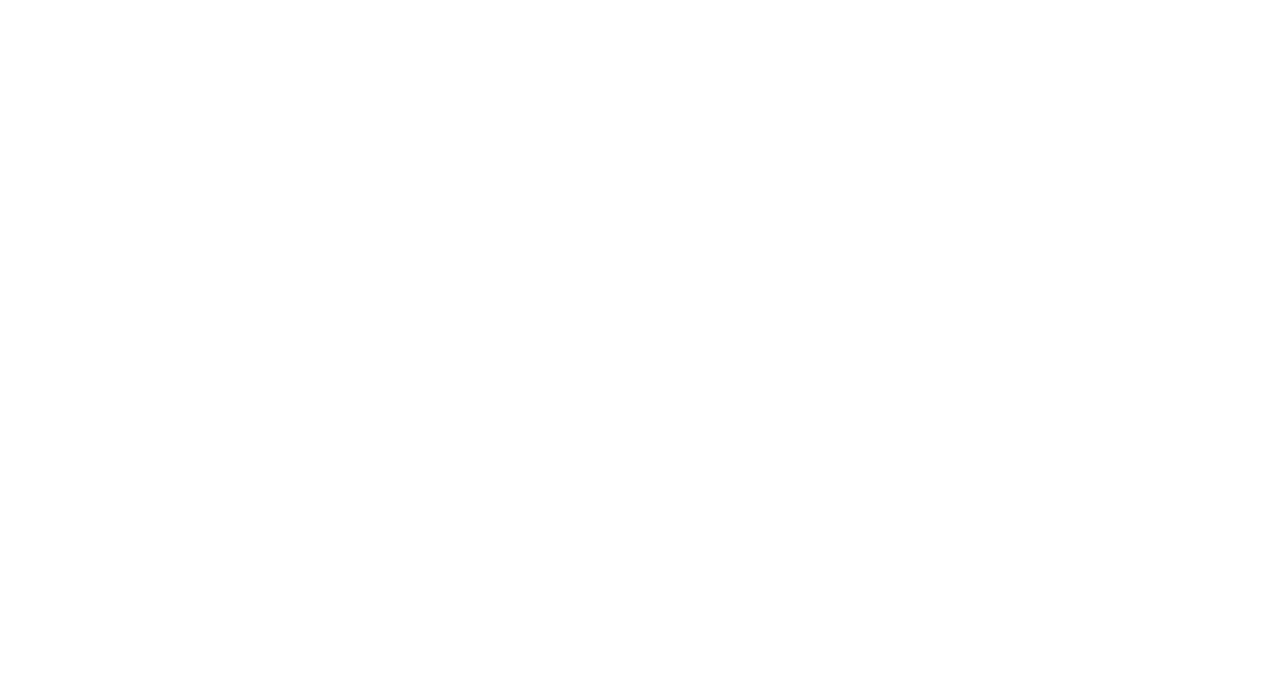
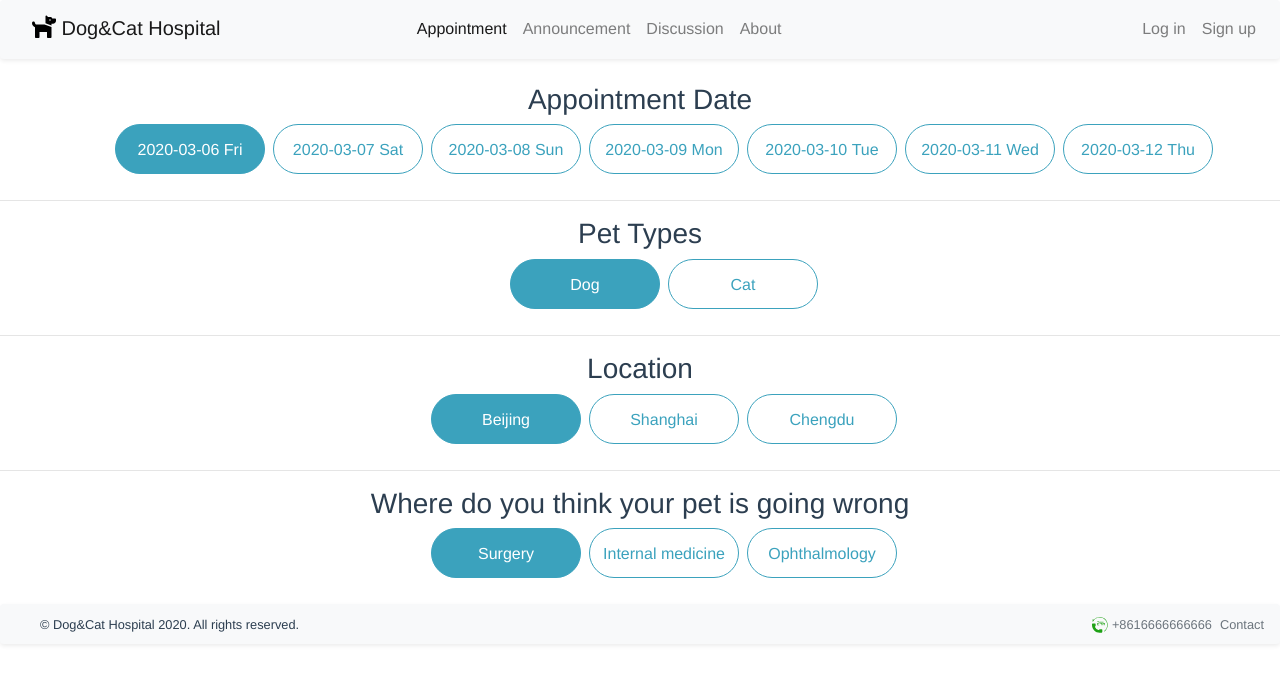
Before and after one commit to rtkCode/COMP3030J, a Vue app in the folder front-end/: page /appointment in a window 1280 px wide. Shown: the top 684 px of the page. Built offline with nearby package versions, Linux system fonts and the light colour scheme.

Commit message:
appointment page

```diff
--- a/front-end/package.json
+++ b/front-end/package.json
@@ -7,6 +7,7 @@
     "build": "vue-cli-service build"
   },
   "dependencies": {
+    "axios": "^0.19.2",
     "core-js": "^3.6.4",
     "vue": "^2.6.11",
     "vue-router": "^3.1.5"
--- a/front-end/src/components/Header.vue
+++ b/front-end/src/components/Header.vue
@@ -4,26 +4,50 @@
     <nav class="navbar navbar-expand-lg navbar-light bg-light shadow-sm rounded">
       <!-- nav title -->
       <a class="navbar-brand" href="/">
-        <svg t="1583465325680" class="icon mb-2" viewBox="0 0 1024 1024" version="1.1" xmlns="http://www.w3.org/2000/svg" p-id="5179" xmlns:xlink="http://www.w3.org/1999/xlink" width="24" height="24"><defs></defs><path d="M992 192h-128l-14.32-28.62A64 64 0 0 0 792.44 128H685.2l-54.56-54.56C610.46 53.28 576 67.56 576 96.06v299.68l256 91.42V416h64c70.7 0 128-57.3 128-128v-64c0-17.68-14.32-32-32-32z m-224 96c-17.68 0-32-14.32-32-32s14.32-32 32-32 32 14.32 32 32-14.32 32-32 32zM192 448c-35.28 0-64-28.72-64-64 0-35.34-28.66-64-64-64S0 348.66 0 384c0 83.32 53.66 153.7 128 180.2V992c0 17.68 14.32 32 32 32h128c17.68 0 32-14.32 32-32V768h320v224c0 17.68 14.32 32 32 32h128c17.68 0 32-14.32 32-32V555.1L532.1 448H192z" p-id="5180"></path></svg>
+        <svg
+          t="1583465325680"
+          class="icon mb-2"
+          viewBox="0 0 1024 1024"
+          version="1.1"
+          xmlns="http://www.w3.org/2000/svg"
+          p-id="5179"
+          xmlns:xlink="http://www.w3.org/1999/xlink"
+          width="24"
+          height="24"
+        >
+          <defs />
+          <path
+            d="M992 192h-128l-14.32-28.62A64 64 0 0 0 792.44 128H685.2l-54.56-54.56C610.46 53.28 576 67.56 576 96.06v299.68l256 91.42V416h64c70.7 0 128-57.3 128-128v-64c0-17.68-14.32-32-32-32z m-224 96c-17.68 0-32-14.32-32-32s14.32-32 32-32 32 14.32 32 32-14.32 32-32 32zM192 448c-35.28 0-64-28.72-64-64 0-35.34-28.66-64-64-64S0 348.66 0 384c0 83.32 53.66 153.7 128 180.2V992c0 17.68 14.32 32 32 32h128c17.68 0 32-14.32 32-32V768h320v224c0 17.68 14.32 32 32 32h128c17.68 0 32-14.32 32-32V555.1L532.1 448H192z"
+            p-id="5180"
+          />
+        </svg>
         {{hospital}}
       </a>
       <!-- nav collapse button -->
-      <button class="navbar-toggler" type="button" data-toggle="collapse" data-target="#navbarSupportedContent" aria-controls="navbarSupportedContent" aria-expanded="false" aria-label="Toggle navigation">
+      <button
+        class="navbar-toggler"
+        type="button"
+        data-toggle="collapse"
+        data-target="#navbarSupportedContent"
+        aria-controls="navbarSupportedContent"
+        aria-expanded="false"
+        aria-label="Toggle navigation"
+      >
         <span class="navbar-toggler-icon"></span>
       </button>
 
       <div class="collapse navbar-collapse" id="navbarSupportedContent">
         <!-- links -->
         <nav class="navbar-nav m-auto">
-          <a class="nav-link" href="/">Appointment</a>
+          <a class="nav-link" href="/appointment" ref="appointment">Appointment</a>
           <a class="nav-link" href="/">Announcement</a>
           <a class="nav-link" href="/">Discussion</a>
           <a class="nav-link" href="/">About</a>
         </nav>
         <!-- login & register links -->
         <nav class="navbar-nav ml-auto">
-            <a class="nav-link" href="/login" ref="login">Log in</a>
-            <a class="nav-link" href="/register" ref="register">Sign up</a>
+          <a class="nav-link" href="/login" ref="login">Log in</a>
+          <a class="nav-link" href="/register" ref="register">Sign up</a>
         </nav>
       </div>
     </nav>
@@ -32,14 +56,14 @@
 
 <script>
 export default {
-  props:{
-      "hospital": String
+  props: {
+    hospital: String
   }
 };
 </script>
 
 <style scoped>
-.navbar-brand{
+.navbar-brand {
   margin-left: 16px;
 }
 </style>
--- a/front-end/src/router/index.js
+++ b/front-end/src/router/index.js
@@ -3,6 +3,7 @@ import VueRouter from 'vue-router'
 import Index from '../views/Index.vue'
 import LogIn from '../views/LogIn.vue'
 import SignUp from '../views/SignUp.vue'
+import Appointment from '../views/Appointment.vue'
 import axios from 'axios'
 import qs from 'qs';
 
@@ -30,6 +31,11 @@ const routes = [
     component: SignUp
     // lazy-loaded
     // component: () => import(/* webpackChunkName: "register" */ '../views/SignUp.vue')
+  },
+  {
+    path: '/appointment',
+    name: 'Appointment',
+    component: Appointment
   }
 ]
 
--- /dev/null
+++ b/front-end/src/views/Appointment.vue
@@ -0,0 +1,200 @@
+<template>
+  <div class="Appointment">
+    <Header :hospital="hospital" ref="header"></Header>
+    <div>
+      <br />
+      <h3>Appointment Date</h3>
+      <ul>
+        <li
+          v-for="date,index of date"
+          :key="item"
+          :class="{checked:index==d}"
+          @click="changeDate(index)"
+        >{{date}}</li>
+      </ul>
+      <hr />
+      <h3>Pet Types</h3>
+      <ul>
+        <li
+          v-for="pet,index of pet"
+          :key="item"
+          :class="{checked:index==p}"
+          @click="changePet(index)"
+        >{{pet}}</li>
+      </ul>
+      <hr />
+      <h3>Location</h3>
+      <ul>
+        <li
+          v-for="city,index of city"
+          :key="item"
+          :class="{checked:index==c}"
+          @click="changeCity(index)"
+        >{{city}}</li>
+      </ul>
+      <hr />
+      <h3>Where do you think your pet is going wrong</h3>
+      <ul>
+        <li
+          v-for="type,index of type"
+          :key="item"
+          :class="{checked:index==t}"
+          @click="changeType(index)"
+        >{{type}}</li>
+      </ul>
+    </div>
+    <Footer :hospital="hospital"></Footer>
+  </div>
+</template>
+
+
+<script>
+import Header from "@/components/Header.vue";
+import SideBar from "@/components/SideBar.vue";
+import Footer from "@/components/Footer.vue";
+
+export default {
+  data() {
+    return {
+      nowDate: "",
+      nowWeek: "",
+      date: [],
+      pet: ["Dog", "Cat"],
+      city: ["Beijing", "Shanghai", "Chengdu"],
+      type: ["Surgery", "Internal medicine", "Ophthalmology"],
+      d: 0,
+      p: 0,
+      c: 0,
+      t: 0
+    };
+  },
+  components: {
+    Header,
+    SideBar,
+    Footer
+  },
+  props: {
+    hospital: String
+  },
+  created() {
+    document.title = this.hospital;
+  },
+  mounted() {
+    this.hilight();
+    this.currentTime();
+    this.date.push(this.getBeforeDate(0, this.currentTime()) + this.nowWeek);
+    this.date.push(this.getBeforeDate(-1, this.currentTime()) + this.nowWeek);
+    this.date.push(this.getBeforeDate(-2, this.currentTime()) + this.nowWeek);
+    this.date.push(this.getBeforeDate(-3, this.currentTime()) + this.nowWeek);
+    this.date.push(this.getBeforeDate(-4, this.currentTime()) + this.nowWeek);
+    this.date.push(this.getBeforeDate(-5, this.currentTime()) + this.nowWeek);
+    this.date.push(this.getBeforeDate(-6, this.currentTime()) + this.nowWeek);
+  },
+  created() {
+    document.title = `Appointment | ${this.hospital}`;
+  },
+  methods: {
+    hilight() {
+      let dom = this.$refs.header.$refs.appointment;
+      $(dom).addClass("active");
+    },
+    currentTime() {
+      setInterval(this.getDate, 500);
+    },
+    getBeforeDate(num, time) {
+      let n = num;
+      let d = "";
+      if (time) {
+        d = new Date(time);
+      } else {
+        d = new Date();
+      }
+      let year = d.getFullYear();
+      let mon = d.getMonth() + 1;
+      let day = d.getDate();
+      let week = d.getDay();
+      if (day <= n) {
+        if (mon > 1) {
+          mon = mon - 1;
+        } else {
+          year = year - 1;
+          mon = 12;
+        }
+      }
+      d.setDate(d.getDate() - n);
+      year = d.getFullYear();
+      mon = d.getMonth() + 1;
+      day = d.getDate();
+      week = d.getDay();
+      if (week == 1) {
+        this.nowWeek = "Mon";
+      } else if (week == 2) {
+        this.nowWeek = "Tue";
+      } else if (week == 3) {
+        this.nowWeek = "Wed";
+      } else if (week == 4) {
+        this.nowWeek = "Thu";
+      } else if (week == 5) {
+        this.nowWeek = "Fri";
+      } else if (week == 6) {
+        this.nowWeek = "Sat";
+      } else {
+        this.nowWeek = "Sun";
+      }
+      let date =
+        year +
+        "-" +
+        (mon < 10 ? "0" + mon : mon) +
+        "-" +
+        (day < 10 ? "0" + day : day) +
+        " ";
+      return date;
+    },
+    changePet(index) {
+      this.p = index;
+    },
+    changeCity(index) {
+      this.c = index;
+    },
+    changeDate(index) {
+      this.d = index;
+    },
+    changeType(index) {
+      this.t = index;
+    }
+  }
+};
+</script>
+
+<style scoped>
+.content  {
+  height: 90vh;
+}
+.seven24  {
+  font-size: 70px;
+}
+li {
+  width: 150px;
+  height: 50px;
+  display: inline-block;
+  border-radius: 30px;
+  border: 1px #3ba2bd solid;
+  text-align: center;
+  line-height: 50px;
+  cursor: pointer;
+  margin-left: 8px;
+  margin-bottom: 10px;
+  color: #3ba2bd;
+}
+li:hover {
+  background-color: #3ba2bd;
+  color: #fff;
+  border: 1px#fff solid;
+}
+
+li.checked {
+  background-color: #3ba2bd;
+  color: #fff;
+  border: 1px #fff solid;
+}
+</style>
--- a/front-end/src/views/Index.vue
+++ b/front-end/src/views/Index.vue
@@ -2,10 +2,16 @@
   <div class="Index">
     <Header :hospital="hospital"></Header>
     <section class="content d-flex justify-content-center align-items-center">
-      <div class="">
-        <h1 class="seven24">7<small>x</small>24</h1>
+      <div class>
+        <h1 class="seven24">
+          7
+          <small>x</small>24
+        </h1>
         <h1>Take care of your pet in all aspects</h1>
-        <button class="btn btn-outline-info rounded-pill p-3 mt-2">start appointment now</button>
+        <button
+          class="btn btn-outline-info rounded-pill p-3 mt-2"
+          @click="appointment"
+        >start appointment now</button>
       </div>
     </section>
     <Footer :hospital="hospital"></Footer>
@@ -13,31 +19,36 @@
 </template>
 
 <script>
-import Header from '@/components/Header.vue'
-import SideBar from '@/components/SideBar.vue'
-import Footer from '@/components/Footer.vue'
+import Header from "@/components/Header.vue";
+import SideBar from "@/components/SideBar.vue";
+import Footer from "@/components/Footer.vue";
 
 export default {
-  name: 'Index',
+  name: "Index",
   components: {
     Header,
     SideBar,
     Footer
   },
-  props:{
-    "hospital": String
+  props: {
+    hospital: String
   },
-  created(){
+  created() {
     document.title = this.hospital;
+  },
+  methods: {
+    appointment() {
+      this.$router.push({ path: "/appointment" });
+    }
   }
-}
+};
 </script>
 
 <style scoped>
-.content{
+.content {
   height: 90vh;
 }
-.seven24{
+.seven24 {
   font-size: 70px;
 }
 </style>
```
Also changed, not shown: 1 other file (tests, documents, lock files or other folders).
